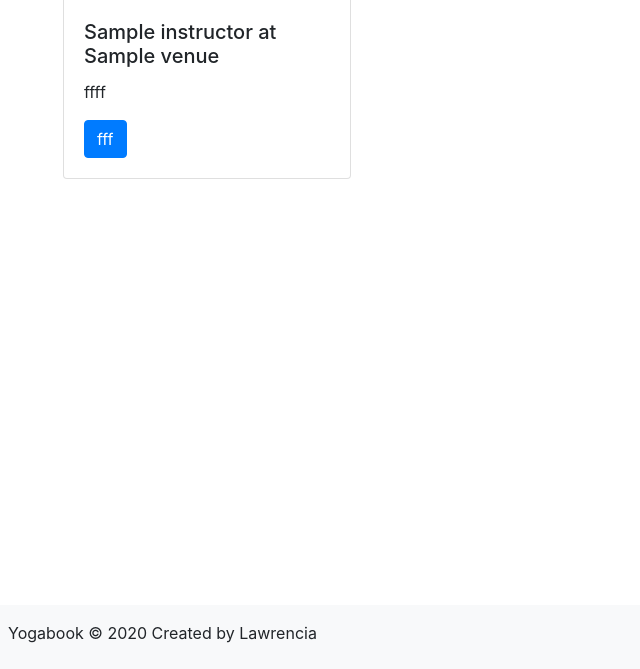
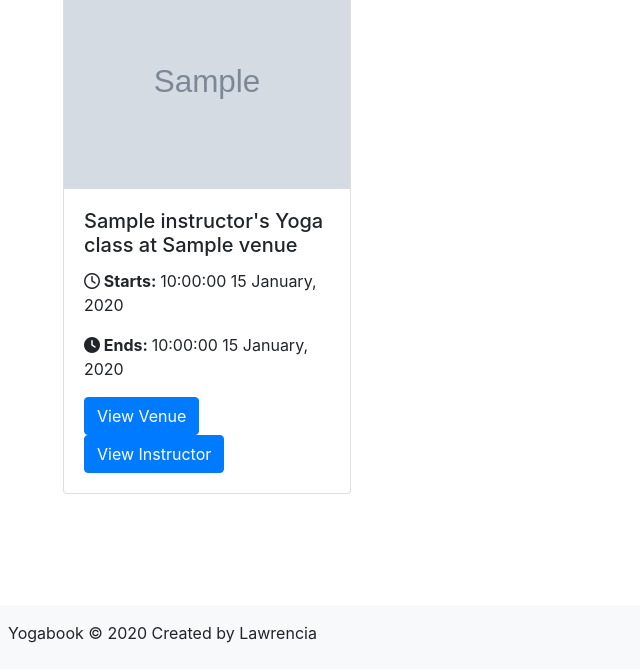
Before and after one commit to lawcia/yoga-class-booking-site, a Flask app: page /classes in a window 1280 px wide. Shown: the part 131-800 px from the top of the page, without its empty margins (0-640 px from the left). Run offline with Flask 2, Linux system fonts and the light colour scheme; tables that the repository leaves empty hold one stand-in row (values such as "Sample post"); grey boxes marked "Sample" are stand-in pictures; some libraries are stand-ins or nearby versions.

Commit message:
created cards to display all classes

```diff
--- a/yogabook/templates/pages/classes.html
+++ b/yogabook/templates/pages/classes.html
@@ -3,14 +3,22 @@
 {% block content %}
 <div class="card-columns p-5">
       {% for yoga_class in classes %}
+      {% if yoga_class %}
       <div class="card" style="width: 18rem;">
-        <img src="{{ yoga_class.picture }}" class="card-img-top" alt="...">
+        <img src="{{ yoga_class.instructor.img_link }}" class="card-img-top" alt="...">
         <div class="card-body">
-          <h5 class="card-title">{{ yoga_class.instructor.name }} at {{ yoga_class.venue.name }} </h5>
-          <p class="card-text">ffff</p>
-          <a href="#" class="btn btn-primary">fff</a>
+          <h5 class="card-title">{{ yoga_class.instructor.name }}'s Yoga class at {{ yoga_class.venue.name }} </h5>
+          <p class="card-text"><i class="far fa-clock"></i><b> Starts: </b>{{ yoga_class.class_start.strftime("%H:%M:%S %d %B, %Y")}}</p>
+          <p class="card-text"><i class="fas fa-clock"></i><b> Ends: </b> {{ yoga_class.class_end.strftime("%H:%M:%S %d %B, %Y")}}</p>
+          <a href="/venues/{{ yoga_class.venue.id }}" class="btn btn-primary">View Venue</a>
+          <a href="/instructors/{{ yoga_class.instructor.id }}" class="btn btn-primary">View Instructor</a>
         </div>
       </div>
+      {% else %}
+      <div class="alert alert-dark" role="alert">
+        It looks like there are no classes. <a href="/classes/create" class="alert-link">Click here to promote your class!</a>
+      </div>
+      {% endif %}
       {% endfor %}
 </div>
 {% endblock %}
```
